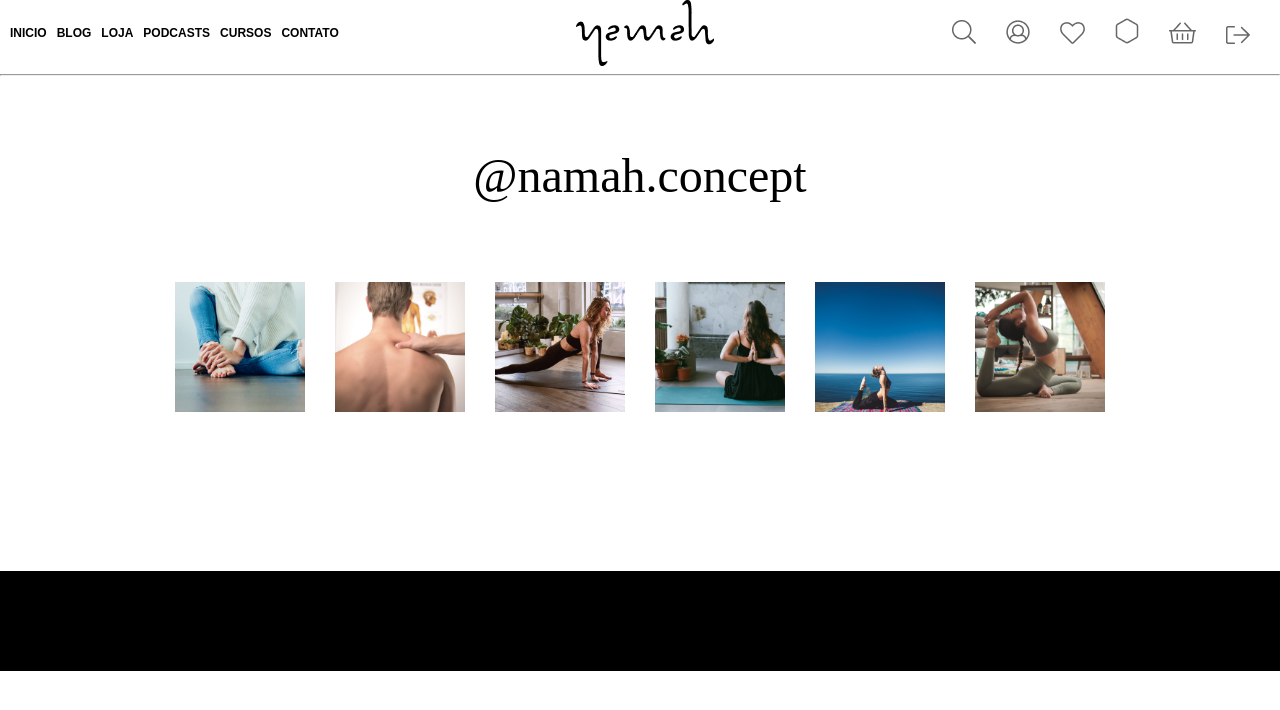
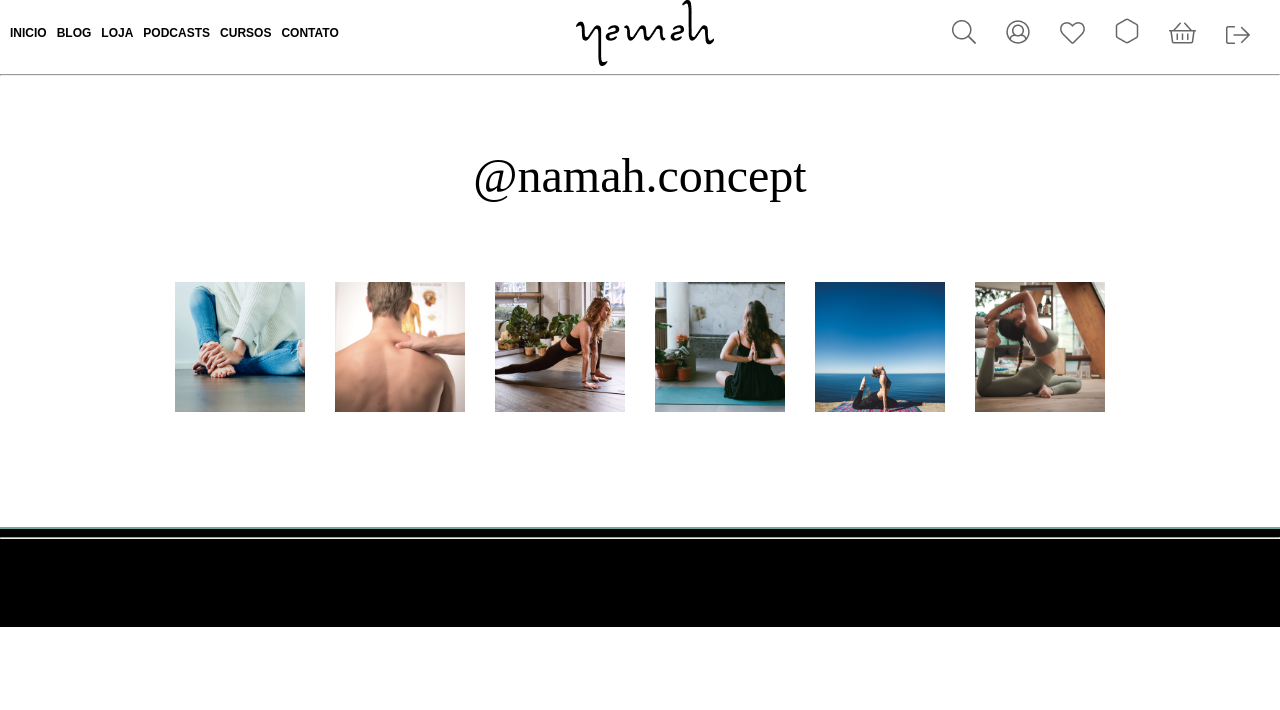
Before and after one commit to DiegoCampos1/Big-bang-challenge-react, a React (Create React App) app: page /CONTATO in a window 1280 px wide. Shown: the top 710 px of the page. Built offline with nearby package versions, Linux system fonts and the light colour scheme; a web font is replaced by a local one.

Commit message:
Estrutura do footer com definicoes de classes para CSS

```diff
--- a/src/App.js
+++ b/src/App.js
@@ -20,7 +20,7 @@ function App() {
           <Route exact path="/CURSOS" component={Cursos} />
           <Route exact path="/CONTATO" component={Contato} />
         </Switch>
-        <div className="push"></div>
+        <div className="push" />
       </div>
       <Footer />
     </BrowserRouter>
--- a/src/Components/Footer/index.jsx
+++ b/src/Components/Footer/index.jsx
@@ -1,12 +1,25 @@
 import React from 'react';
 import './style.css';
 
-
 const Footer = () => {
-
   return (
     <div className="footerContainer">
-      fdghdfgdfg
+      <div className="containerSuperior">
+        <div className="logoSocial"></div>
+        <div className="institucional"></div>
+        <div className="institucional"></div>
+        <div className="loja"></div>
+        <div className="atendimento"></div>
+        <div className="newsletter"></div>
+      </div>
+      <hr></hr>
+      <div className="containerInferior">
+        <div className="cnpj"></div>
+        <div className="pagamento"></div>
+        <div className="siteSeguro"></div>
+        <div className="FAQ"></div>
+        <div className="bigBang"></div>
+      </div>
     </div>
   );
 };
--- a/src/Components/Footer/style.css
+++ b/src/Components/Footer/style.css
@@ -10,8 +10,9 @@ body {
 }
 
 .push {
-  height: 144px;
+  height: 100px;
 }
+
 .footerContainer {
   background: black;
   height: 100px;
```
